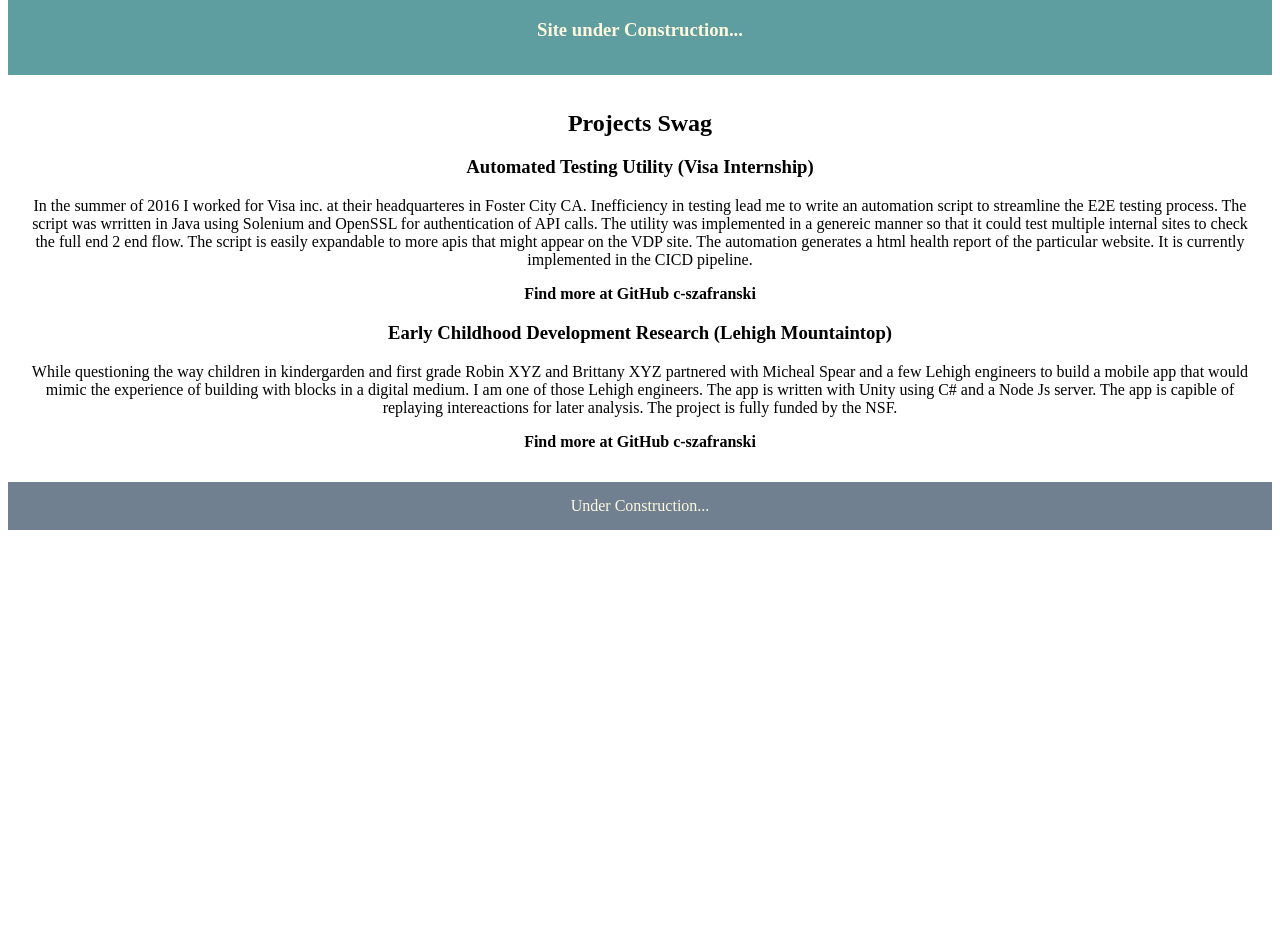
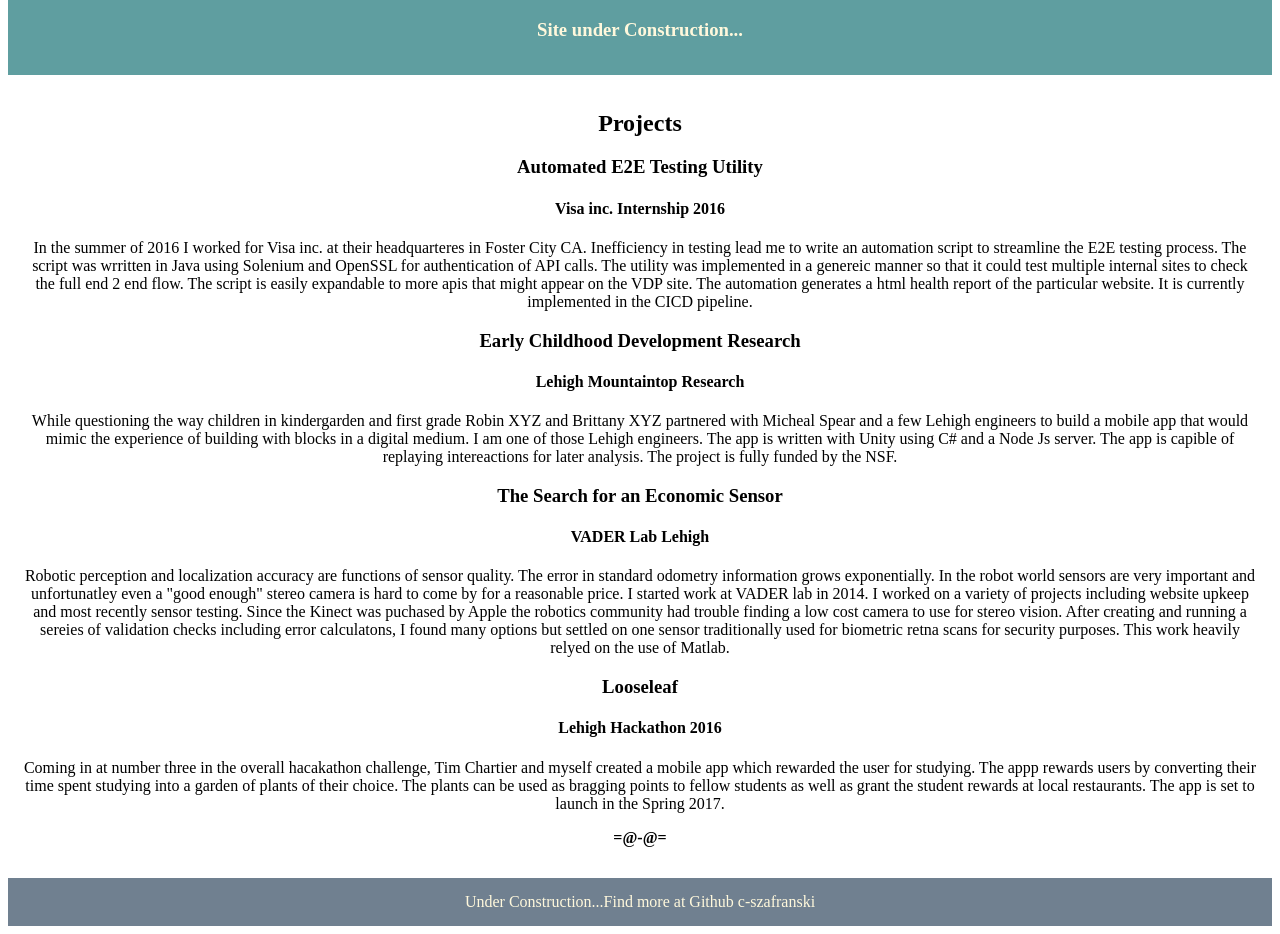
Before and after one commit to cszafranski/c-szafranski.github.io, a plain HTML site: page projects.html in a window 1280 px wide. Shown: the part 84-1018 px from the top of the page. Before the commit the page ends 800 px from the top, so only its background shows below. Drawn offline with Linux system fonts and the light colour scheme.

Commit message:
Added info
Added info on Lehigh Hacks and Vader lab

```diff
--- a/projects.html
+++ b/projects.html
@@ -52,16 +52,23 @@ footer {background: #708090;color:#FFF8DC;}
 </header>
 
 <article class="article">
-  <h1>Projects Swag</h1>
-<h3>Automated Testing Utility (Visa Internship)</h3>
+  <h1>Projects</h1>
+<h3>Automated E2E Testing Utility</h3>
+<h4>Visa inc. Internship 2016</h4>
   <p>In the summer of 2016 I worked for Visa inc. at their headquarteres in Foster City CA. Inefficiency in testing lead me to write an automation script to streamline the E2E testing process. The script was wrritten in Java using Solenium and OpenSSL for authentication of API calls. The utility was implemented in a genereic manner so that it could test multiple internal sites to check the full end 2 end flow. The script is easily expandable to more apis that might appear on the VDP site. The automation generates a html health report of the particular website. It is currently implemented in the CICD pipeline.</p>
-  <p><strong>Find more at GitHub c-szafranski </strong></p>
-<h3>Early Childhood Development Research (Lehigh Mountaintop)</h3>
+<h3>Early Childhood Development Research</h3>
+<h4>Lehigh Mountaintop Research</h4>
   <p>While questioning the way children in kindergarden and first grade Robin XYZ and Brittany XYZ partnered with Micheal Spear and a few Lehigh engineers to build a mobile app that would mimic the experience of building with blocks in a digital medium. I am one of those Lehigh engineers. The app is written with Unity using C# and a Node Js server. The app is capible of replaying intereactions for later analysis. The project is fully funded by the NSF. </p>
-  <p><strong>Find more at GitHub c-szafranski </strong></p>
+<h3>The Search for an Economic Sensor</h3>
+<h4>VADER Lab Lehigh</h4>
+<p>Robotic perception and localization accuracy are functions of sensor quality. The error in standard odometry information grows exponentially. In the robot world sensors are very important and unfortunatley even a "good enough" stereo camera is hard to come by for a reasonable price. I started work at VADER lab in 2014. I worked on a variety of projects including website upkeep and most recently sensor testing. Since the Kinect was puchased by Apple the robotics community had trouble finding a low cost camera to use for stereo vision. After creating and running a sereies of validation checks including error calculatons, I found many options but settled on one sensor traditionally used for biometric retna scans for security purposes. This work heavily relyed on the use of Matlab. </p>
+<h3>Looseleaf</h3>
+<h4>Lehigh Hackathon 2016</h4>
+<p>Coming in at number three in the overall hacakathon challenge, Tim Chartier and myself created a mobile app which rewarded the user for studying. The appp rewards users by converting their time spent studying into a garden of plants of their choice. The plants can be used as bragging points to fellow students as well as grant the student rewards at local restaurants. The app is set to launch in the Spring 2017.</p3>
+  <p><strong>=@-@=</strong></p>
 </article>
 
-<footer>Under Construction...</footer>
+<footer>Under Construction...Find more at Github c-szafranski</footer>
 </div>
 
 </body>
```
